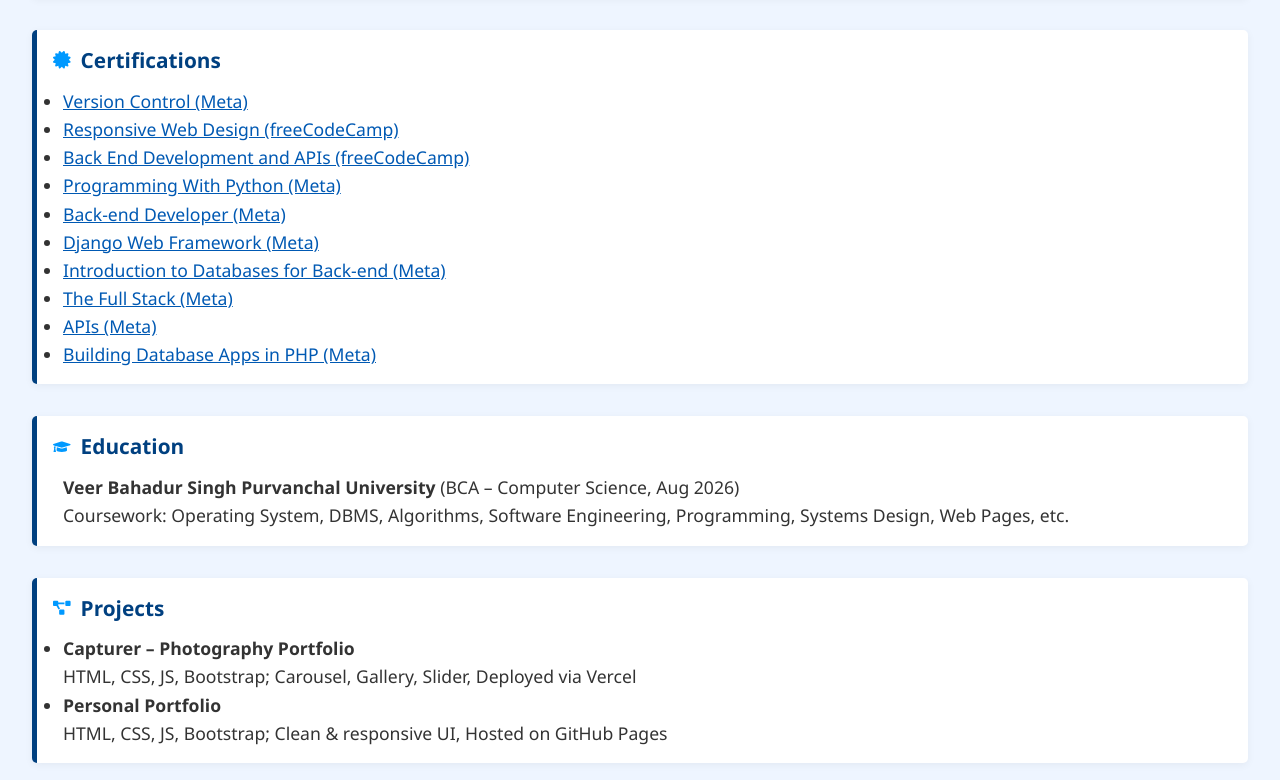
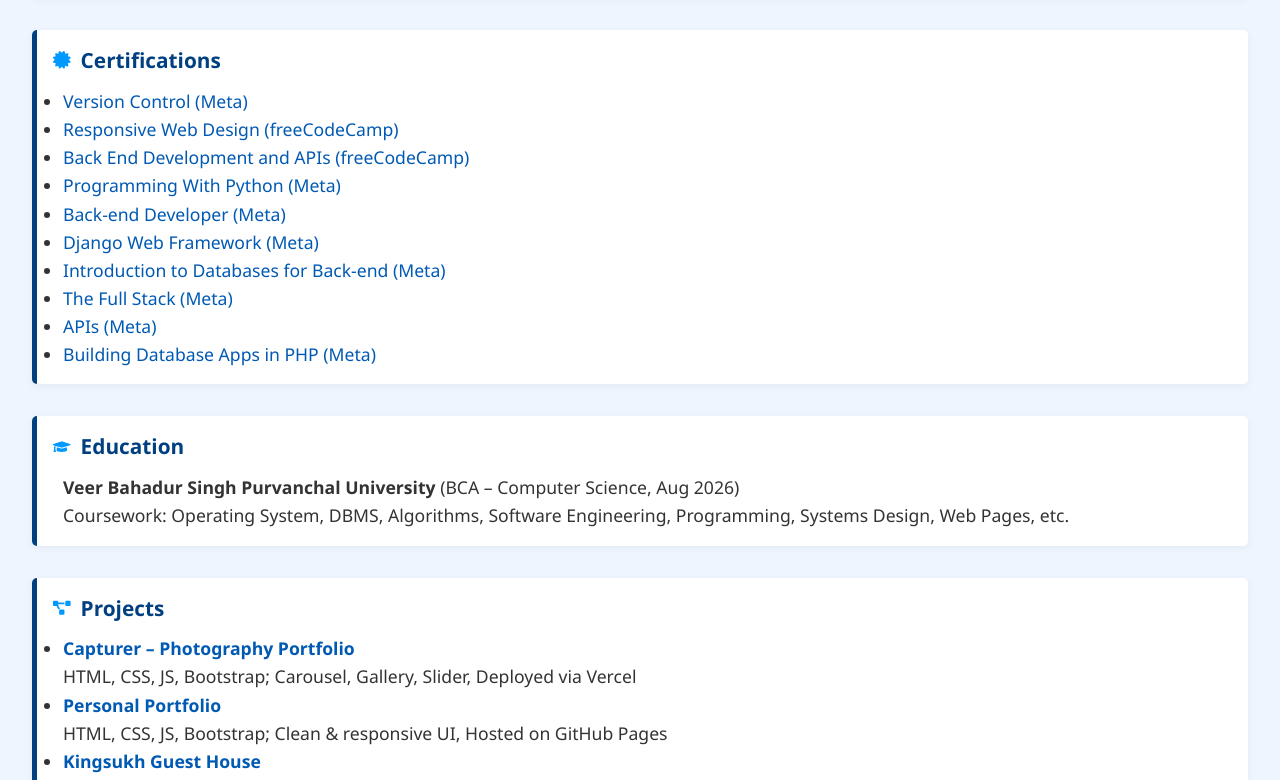
Before and after one commit to satyasaadhika/priyanshu-portfolio, a React (Create React App) app: page /Resume in a window 1280 px wide. Shown: the part 1100-1880 px from the top of the page. Built offline with nearby package versions, Linux system fonts and the light colour scheme.

Commit message:
Update link color

```diff
--- a/src/pages/Resume/Resume.css
+++ b/src/pages/Resume/Resume.css
@@ -62,6 +62,12 @@
   color: #333;
   margin-left: 10px;
 }
+.resume-section ul li a,
+.resume-section p a{
+  text-decoration: none;
+  color: #0059b3;
+}
+
 
 .resume-section ul {
   list-style-type: disc;
@@ -72,18 +78,6 @@
   font-size: 1.1rem;
 }
 
-.pdf-viewer {
-  margin-top: 2rem;
-  box-shadow: 0 4px 20px rgba(0, 0, 0, 0.1);
-  overflow-x: auto;
-}
-
-iframe {
-  width: 100%;
-  min-height: 550px;
-  border: none;
-  border-radius: 5px;
-}
 
 /* Responsive */
 @media (max-width: 768px) {
@@ -94,10 +88,6 @@ iframe {
   .download-btn {
     font-size: 0.95rem;
     padding: 8px 16px;
-  }
-
-  iframe {
-    min-height: 450px;
   }
 
   .resume-section {
@@ -115,9 +105,6 @@ iframe {
     padding: 7px 12px;
   }
 
-  iframe {
-    min-height: 350px;
-  }
 
   .resume-section h2 {
     font-size: 1.1rem;
--- a/src/pages/Resume/Resume.js
+++ b/src/pages/Resume/Resume.js
@@ -98,8 +98,11 @@ const Resume = () => {
       <section className="resume-section">
         <h2><FaProjectDiagram className="icon" /> Projects</h2>
         <ul>
-          <li><strong>Capturer – Photography Portfolio</strong><br />HTML, CSS, JS, Bootstrap; Carousel, Gallery, Slider, Deployed via Vercel</li>
-          <li><strong>Personal Portfolio</strong><br />HTML, CSS, JS, Bootstrap; Clean & responsive UI, Hosted on GitHub Pages</li>
+          <li><a href="https://capturer-moments.vercel.app/"><strong>Capturer – Photography Portfolio</strong></a><br />HTML, CSS, JS, Bootstrap; Carousel, Gallery, Slider, Deployed via Vercel</li>
+
+          <li><a href="https://satyasaadhika.github.io/"><strong>Personal Portfolio</strong></a><br />HTML, CSS, JS, Bootstrap; Clean & responsive UI, Hosted on GitHub Pages</li>
+
+           <li><a href="https://kingsukh-guest-house-iota.vercel.app/"><strong>Kingsukh Guest House </strong></a><br />HTML, CSS, JS, React; Clean & responsive UI, Deployed via vercel</li>
         </ul>
       </section>
 
@@ -125,14 +128,6 @@ const Resume = () => {
         <p><FaLinkedin /> <a href="https://www.linkedin.com/in/satyasaadhika/">LinkedIn</a></p>
         <p><FaGithub /> <a href="https://github.com/satyasaadhika">GitHub</a></p>
       </section>
-
-      {/* Embedded PDF Viewer */}
-      {/* <div className="pdf-viewer">
-        <iframe
-          src="/Priyanshu_Resume.pdf"
-          title="Priyanshu Maurya Resume PDF Preview"
-        />
-      </div> */}
     </div>
   );
 };
```
